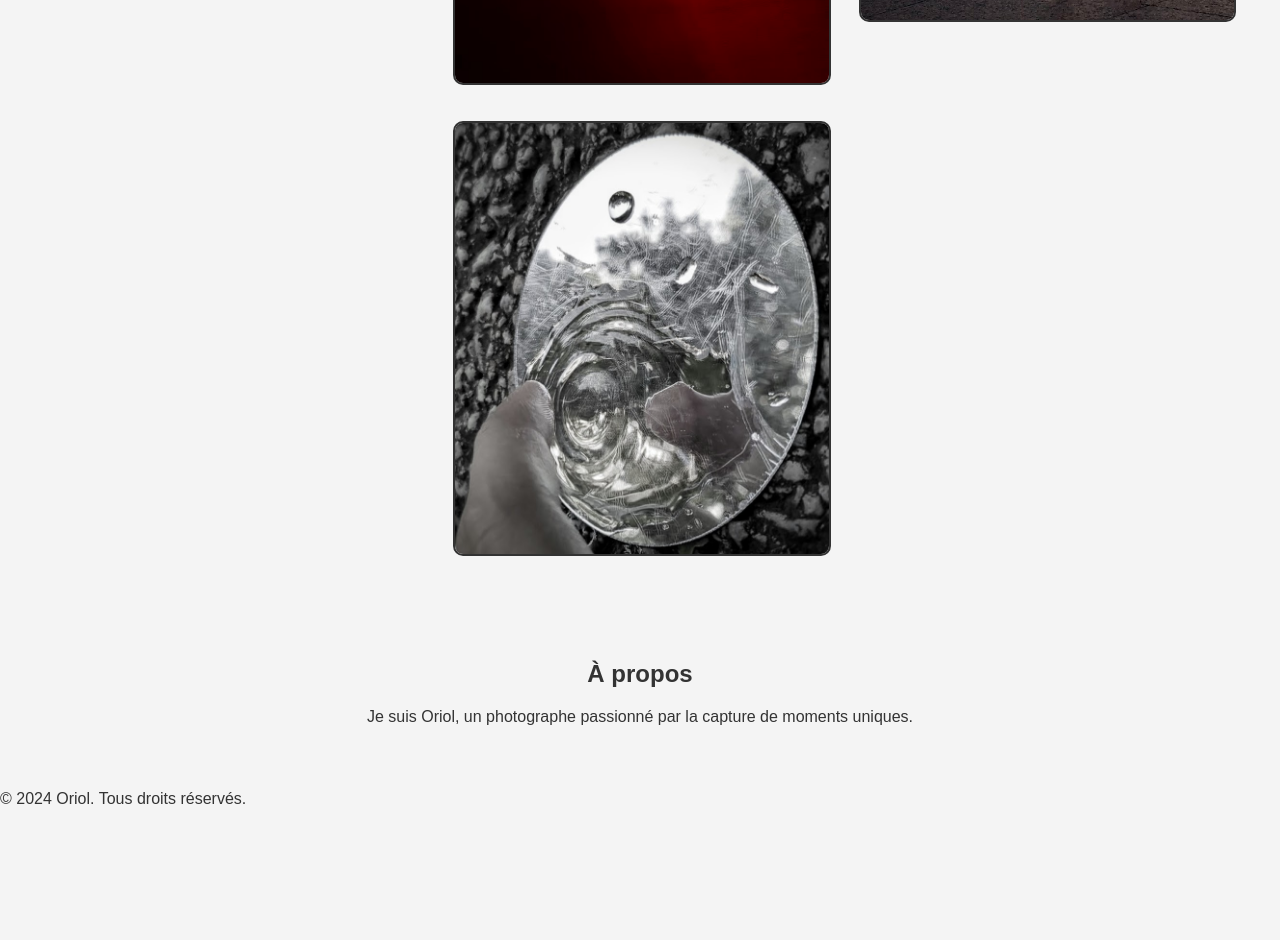
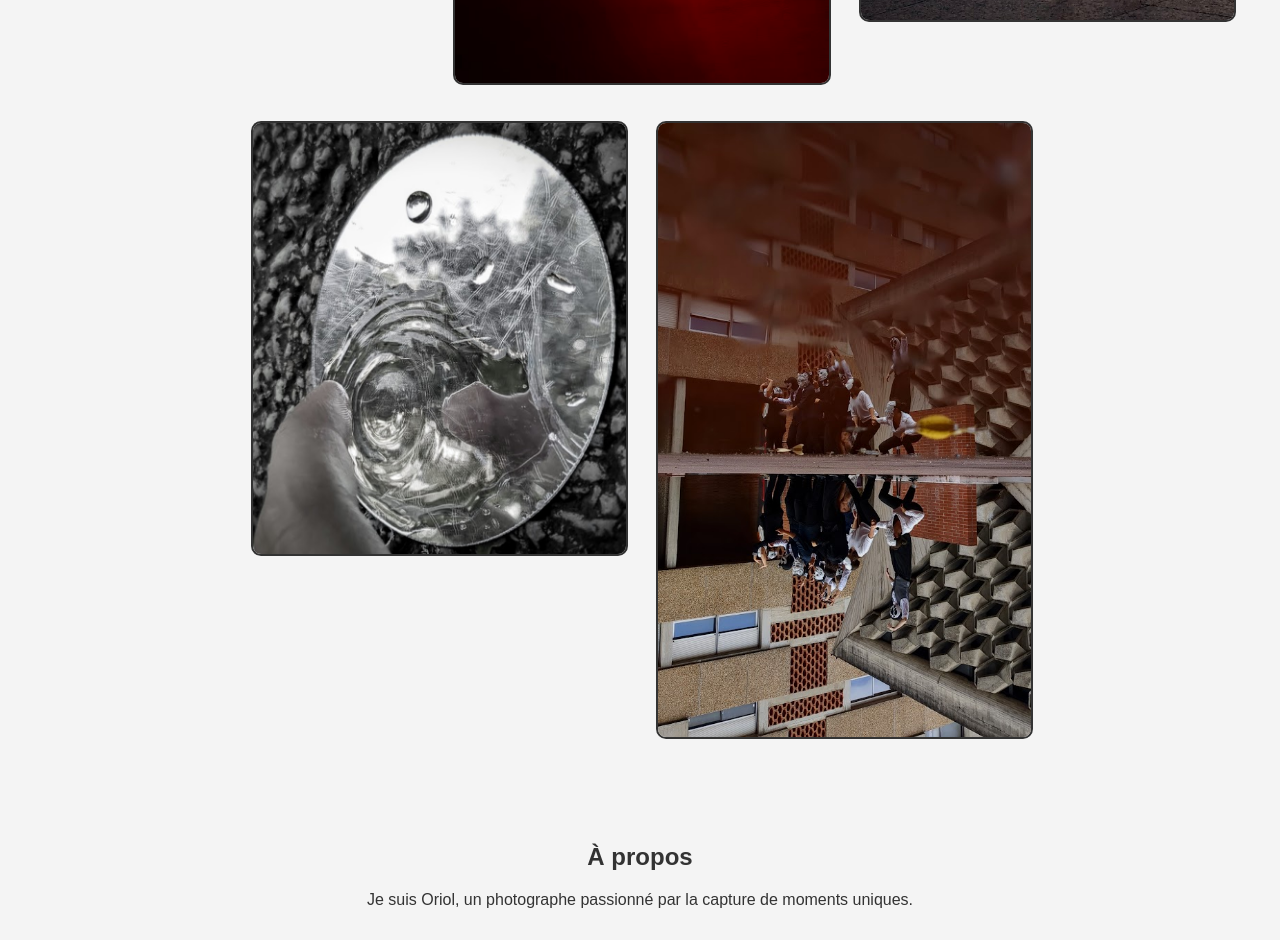
Before and after one commit to limagirare/mesphotosparmoi, a plain HTML site: page index.html in a window 1280 px wide. Shown: the part 3340-4280 px from the top of the page. Before the commit the page ends 4164 px from the top, so only its background shows below. Drawn offline with Linux system fonts and the light colour scheme.

Commit message:
Update index.html

```diff
--- a/index.html
+++ b/index.html
@@ -93,6 +93,11 @@
         <img src="img/reflet.jpg" alt="reflet" onclick="openModal(this)">
       </div>
 
+      <div class="photo urbain">
+        <img src="img/danse_vion.jpg" alt="visite de la caserne vion en danse" onclick="openModal(this)">
+      </div>
+
+
 
   </section>
 
```
